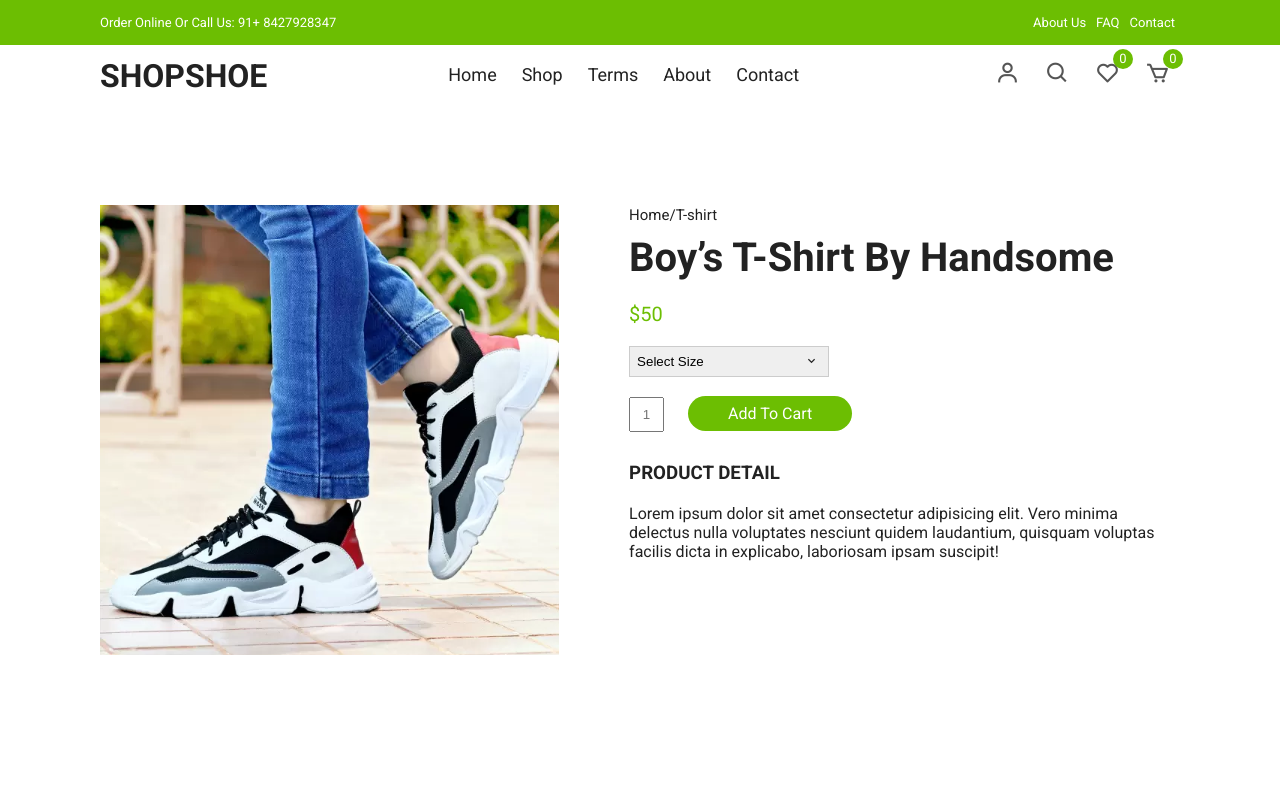
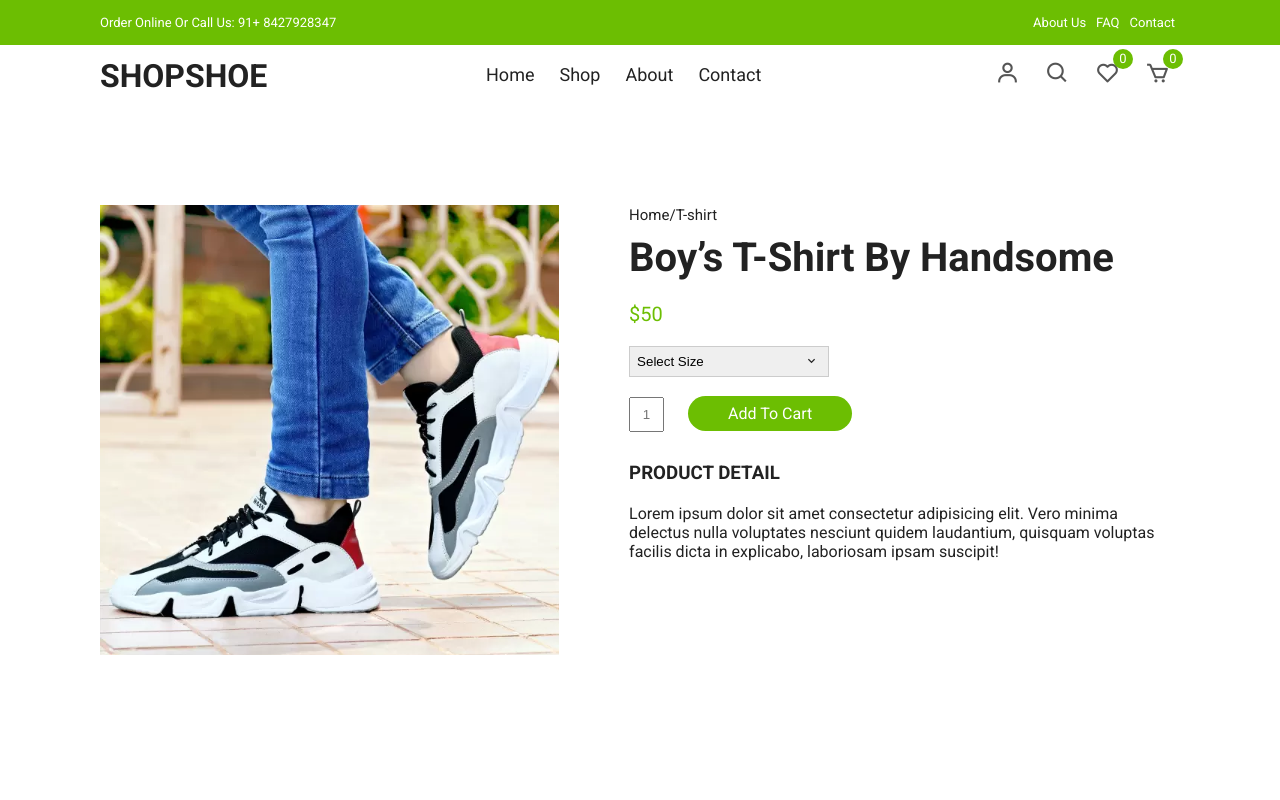
Before and after one commit to Ashwarya24/E-Commerce-Website, a plain HTML site: page productDetails.html in a window 1280 px wide. Shown: the top 800 px of the page. Drawn offline with nearby package versions, Linux system fonts and the light colour scheme.

Commit message:
Update productDetails.html

```diff
--- a/productDetails.html
+++ b/productDetails.html
@@ -36,14 +36,12 @@
           <li class="nav-item">
             <a href="product.html" class="nav-link">Shop</a>
           </li>
+
           <li class="nav-item">
-            <a href="#terms" class="nav-link">Terms</a>
+            <a href="about.html" class="nav-link">About</a>
           </li>
           <li class="nav-item">
-            <a href="#about" class="nav-link">About</a>
-          </li>
-          <li class="nav-item">
-            <a href="#contact" class="nav-link">Contact</a>
+            <a href="contact.html" class="nav-link">Contact</a>
           </li>
           <li class="icons d-flex">
             <a href="login.html" class="icon">
```
